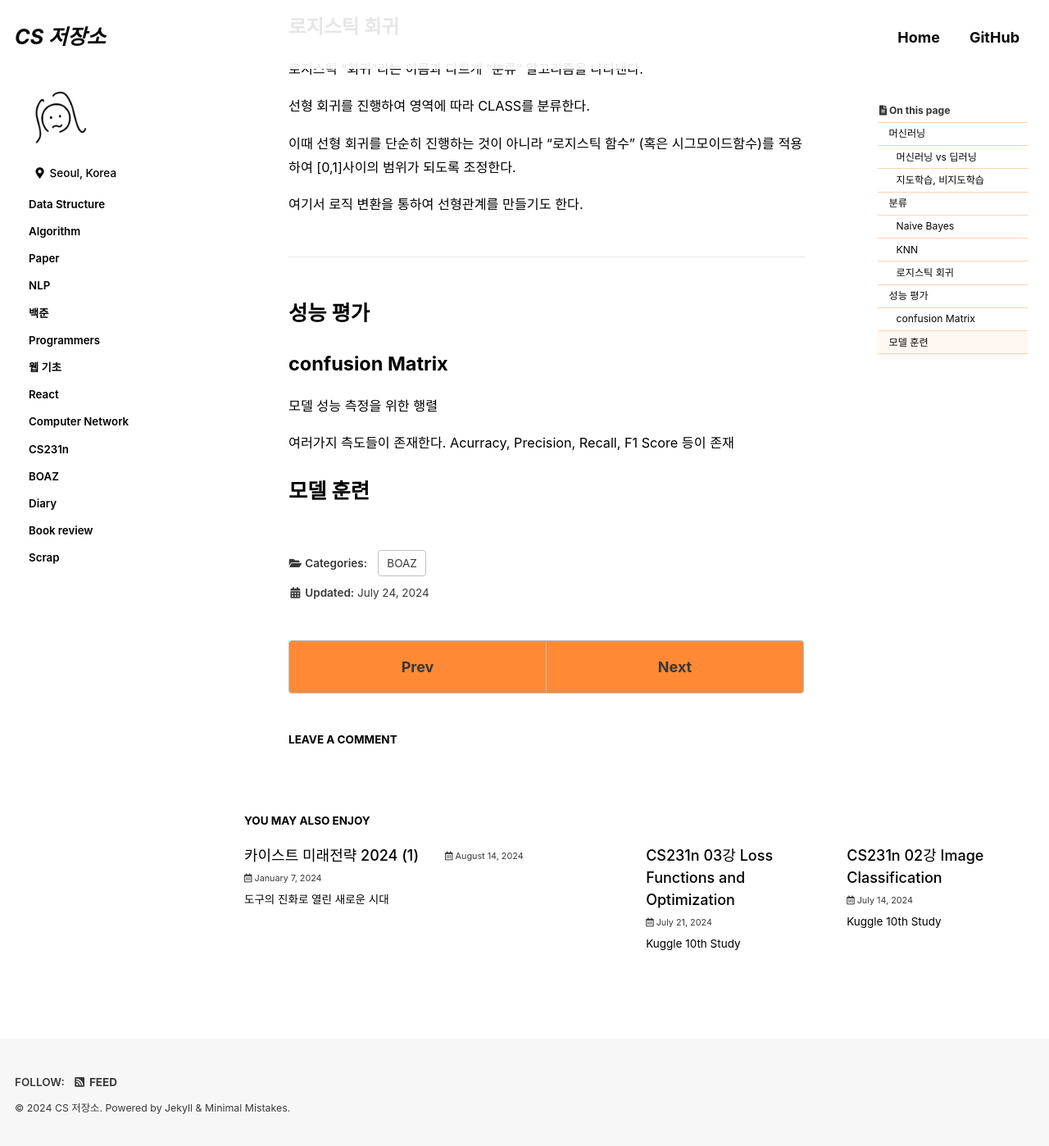
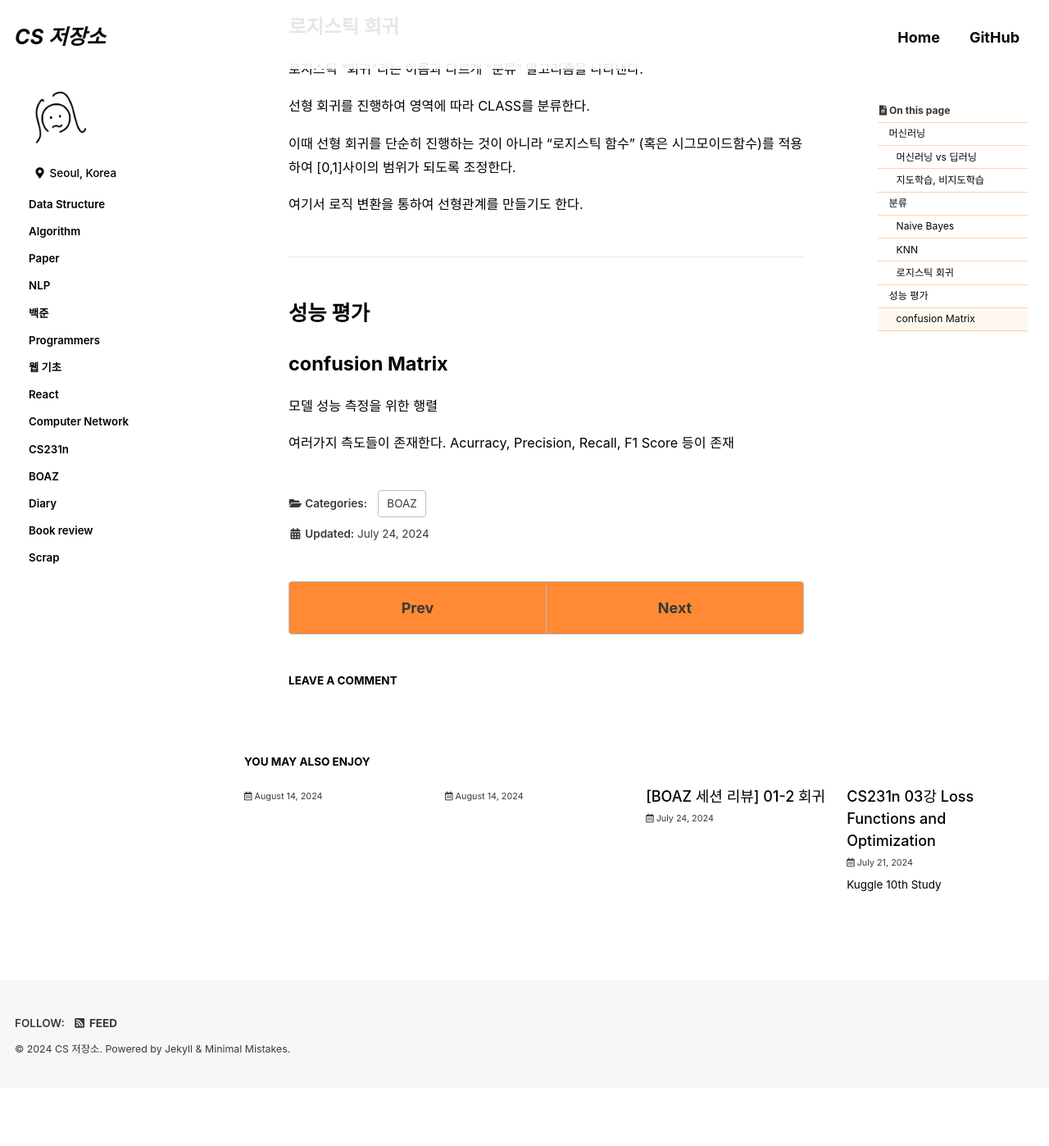
Before and after one commit to forwarder1121/forwarder1121.github.io, a Jekyll site: the page built from _posts/BOAZ/2024-07-24-Classification.md, in a window 1280 px wide and 1400 px high, scrolled down 2128 px. Shown: the whole window at 82% size. Built offline with Jekyll 4.4.1, drawn with Linux system fonts in a browser that asks for light colours; cached includes are drawn as plain includes; some web fonts are replaced; comment, search, counter and statistics services are not loaded; after the commit the page ends 3455 px from its top, so only the background shows below that; part of the change alters nothing that is shown.

```diff
--- a/_posts/BOAZ/2024-07-24-Classification.md
+++ b/_posts/BOAZ/2024-07-24-Classification.md
@@ -141,5 +141,3 @@ K-Nearest Neighbor. 말 그대로 주변 데이터를 파악하고 가장 가까
 
 여러가지 측도들이 존재한다.
 Acurracy, Precision, Recall, F1 Score 등이 존재
-
-# 모델 훈련
--- /dev/null
+++ b/_posts/BOAZ/2024-07-24-Regression.md
@@ -0,0 +1,100 @@
+---
+title: "[BOAZ 세션 리뷰] 01-2 회귀"
+excerpt: ""
+categories:
+    - BOAZ
+---
+
+
+
+# 회귀 Regression
+
+
+
+## 회귀 분석 정의
+
+회귀 분석은 독립변수 X로 종속변수 Y를 예측하는 것을 말한다.
+
+이때의 회귀식은 선형회귀와 비선형회귀로 나뉜다.
+
+선형회귀는 각 독립변수의 항들이 선형적으로 연관되어 있는 것을 말하는 반면, 비선형회귀는 비선형식을 나타낸다.
+
+이는 복잡한 관계를 표현하기 위해 이용되며, 딥러닝에 이용된다.
+
+
+
+## 선형 회귀 & 다중 회귀
+
+
+
+단순 선형 회귀와 다중 선형 회귀는 독립변수 X가 1차원이냐, 2차원 이상의 차원을 가지냐에 따라 구분된다.
+
+또한 선형식은 잔차 제곱합 SSE를 최소화하는 w,b로 구성되는 선형식을 사용한다.
+
+
+
+이를 구하는 방법은 수식으로 구할 수 있는데, 편미분을 통해 구할 수 있다.
+
+
+
+참고로 다중회귀에서는 다중공산성 문제를 해결하기 위해 조치를 취하여야 한다.
+
+
+
+
+
+---
+
+
+
+
+
+# 비용함수 Cost Function
+
+
+
+손실함수는 하나의 샘플에 대한 loss, 비용합수는 손실함수를 더하여 평균 낸 것을 말하고, 회귀에서는 주로 MSE를 사용한다.
+
+
+
+이 Cost Function의 값을 줄이기 위하여 경사하강법을 사용한다.
+
+
+
+이때 learning rate의 값을 설정해 주어야 하는데,
+
+너무 작으면 수렴이 안될 수 있고, 너무 크면 cost 값이 발산할 수 있기 때문이다.
+
+
+
+
+
+---
+
+
+
+
+
+
+
+# 규제
+
+
+
+과적합을 막기 위한 규제가 존재한다.
+
+L1 - 라쏘 회귀 : 다른 회귀계수를 0으로 만드는 성향이 있어 이를 이용할 수도 있다.
+
+L2 - 릿지 회귀 : 회귀 계수를 골고루 뿌린다.
+
+둘다 - 엘라스틱 넷
+
+
+
+
+
+# 성능 평가
+
+
+
+MSE, RMSE, MAE, MAPE 등 여러 성능지표들이 존재
--- /dev/null
+++ b/_posts/논문/2024-08-14-CNN-RNN framework.md
@@ -0,0 +1,113 @@
+---
+title: "[논문 리뷰] CNN-RNN: A Unified Framework for Multi-label Image Classification"
+Learning by Masked Prediction of Hidden Units"
+excerpt: "HuBERT"
+categories:
+    - Paper
+
+---
+
+논문의 전문은 [여기](https://arxiv.org/pdf/1604.04573)에서 확인할 수 있다.
+
+
+
+참고로 이 논문은 2016년에 발표되어 다소 옛날 기술을 많이 소개하긴 한다.
+
+
+
+---
+
+
+
+# Abstract
+
+CNN은 single-label image classification에서 성공적으로 이용됨
+
+(single/muliple-label image classification : 이미지에서 라벨링을 하나/여러개로 수행)
+
+여기서 더 나아가 이 저자들은 multiple-label image classification에서 중요한 특징인 "label끼리의 상관성을 이용" 하기 위하여 RNN을 섞은 CNN-RNN framework를 소개함
+
+
+
+> **label끼리의 상관성이란?**
+>
+> 하늘을 찍은 사진을 예로 들면, "Sky"라는 라벨과 "Blue"라는 라벨은 같이 나올 확률이 높음. 하지만 "Snake"은 땅에 있는 오브젝트이니 이런 라벨과 같이 등장하지 않을 것.
+
+
+
+---
+
+
+
+# 1. Introduction
+
+
+
+현실 이미지 task는 단 하나의 라벨을 지니지 않고, 여러개의 라벨을 지니는 multi-label classification임.
+
+기존 연구는 그냥 single-label을 여러번 돌려서 레이블 여러개를 뽑아내었는데, 이는
+
+**라벨끼리의 상관성을 고려하지 않는다**
+
+
+
+![image](https://github.com/user-attachments/assets/ed8ff118-bd90-487d-89a7-be06008521e3)
+
+
+
+생각해보면 Airplane과 Sky는 같이 많이 나올것이다.
+
+그러나 water와 car는 같이 나오지 않을 것.
+
+
+
+이러한 라벨끼리의 의존성을 이 논문에서는 **label dependency**라 함
+
+
+
+기존 연구들은 이 특성을 반영하기 위해 엄청난 computation cost를 필요로 해서, 이 저자들은 CNN-RNN framework를 만듦
+
+
+
+![image](https://github.com/user-attachments/assets/cfe5a866-5122-462d-91c8-0358a7bc95f6)
+
+
+
+CNN-RNN framework는 이미지와 라벨 embedding을 동일 저차원 공간에 사상시킴
+
+여기서 이미지 embedding은 그냥 VGG NET 사용했음(훈련 X), 그리고 RNN 사용하여서 라벨 embedding을 뽑음으로써 **label dependency**를 반영할 수 있도록 함
+
+
+
+결론적으로 이 CNN-RNN framework는 여러 mulit-label dataset에서 SOTA 달성했는데, 저자들은 아래와 같이 그 이유를 서술함
+
+1. 라벨들끼리의 상관성을 RNN으로 고려 가능하게함
+2. RNN이 작은 object 탐지에 필요한 attention mechanism을 제공함
+
+
+
+---
+
+
+
+# 2. Related Work
+
+
+
+Multi-label classification에 수행되었던 관련 연구들...
+
+1. 그냥 CNN 돌려서 top-k 추출 -> label dependency 무시됨
+2. image/label embedding을 동일 공간에 사상 -> 라벨 의미 중복성 반영되나, 라벨끼리의 상관성은 반영 불가
+3. label classifiers를 stacking -> 라벨 상관성 고려가능하나, 연산량이 너무큼
+
+
+
+CNN-RNN framework는 이러한 걸 해결함
+
+
+
+---
+
+
+
+# 3. Method
```
